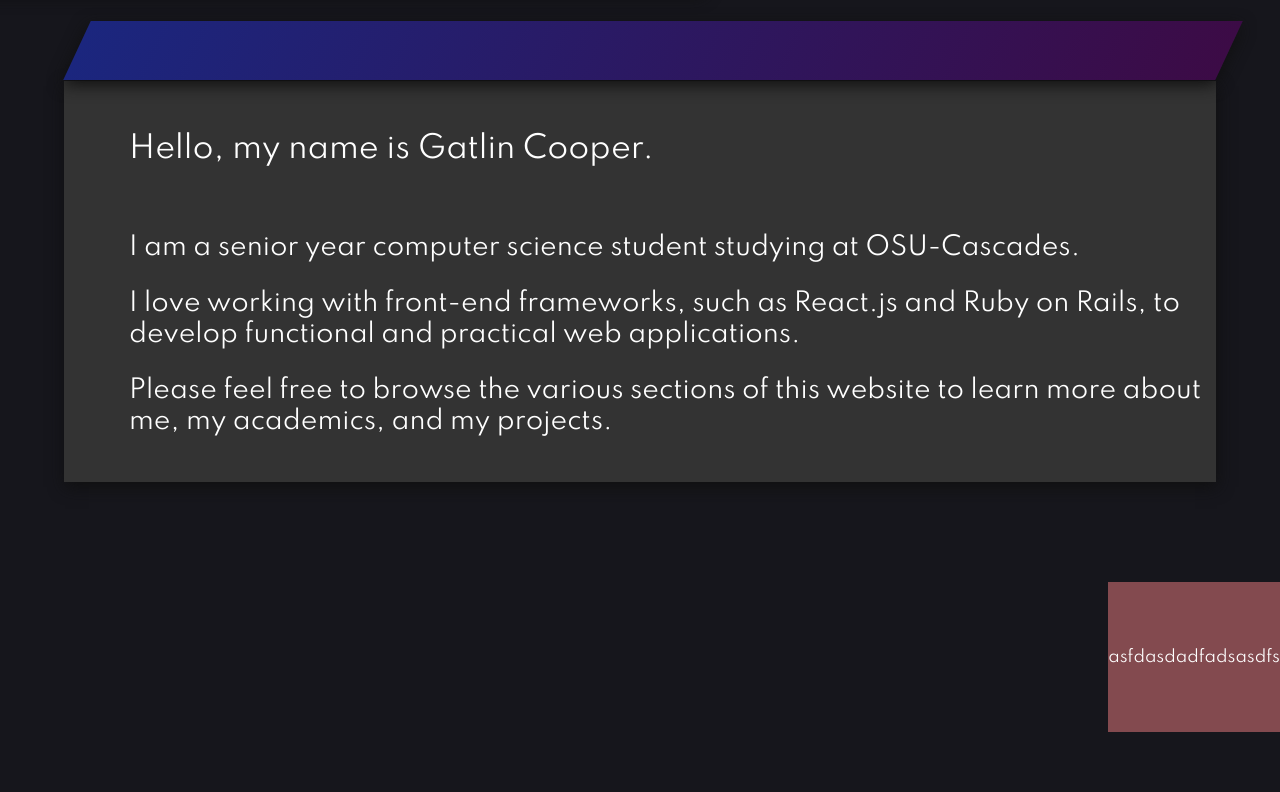
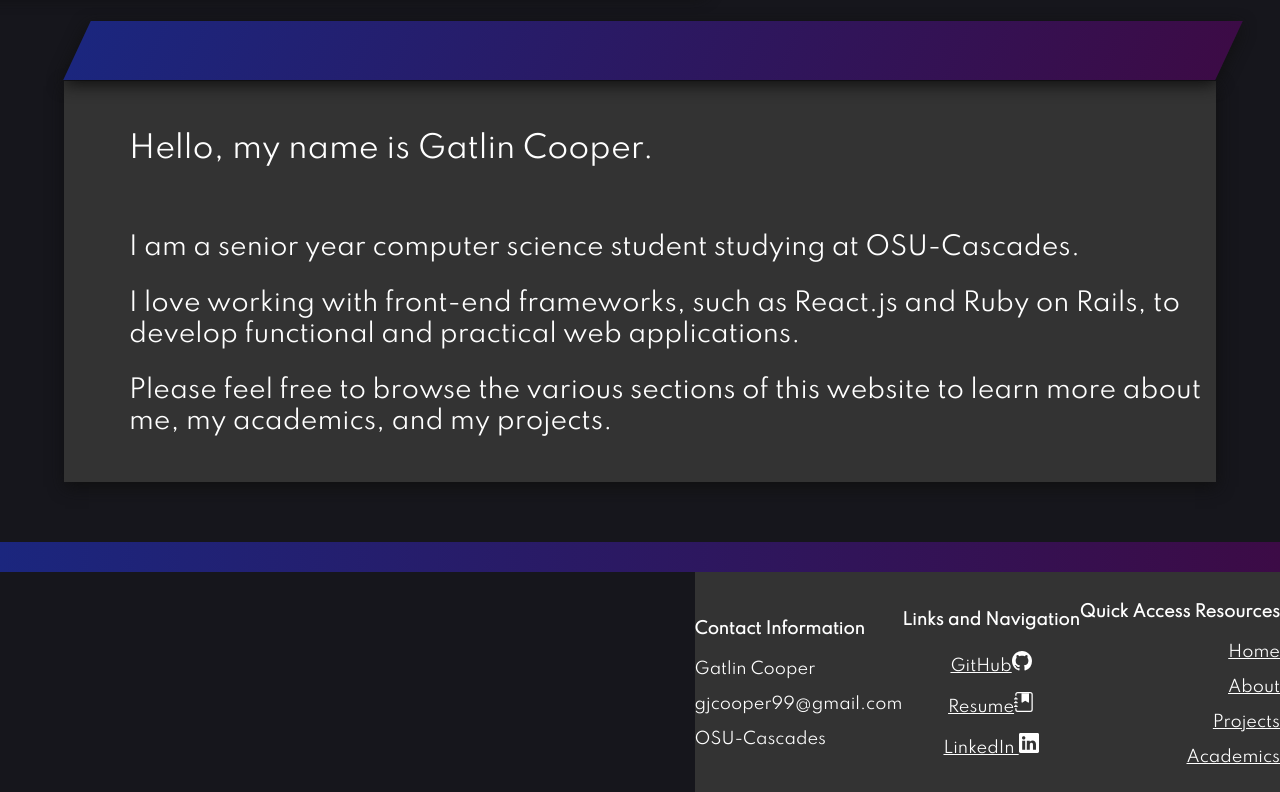
Before and after one commit to cooperphyz/portfolio, a React (Create React App) app: page / in a window 1280 px wide. Shown: the part 921-1713 px from the top of the page. Before the commit the page ends 1653 px from the top, so only its background shows below. Built offline with nearby package versions, Linux system fonts and the light colour scheme.

Commit message:
Finished Footer
Included content and styled complete

```diff
--- a/src/components/footer/Footer.css
+++ b/src/components/footer/Footer.css
@@ -1,8 +1,13 @@
+body {
+  font-family: "Spartan";
+}
+
 .footer-content {
+  font-family: "Spartan";
   z-index: 50;
   color: white;
-  background-color: #834a4f;
-  height: 150px;
+  background: #333333;
+  height: 220px;
   width: 100%;
   display: flex;
   justify-content: space-around;
@@ -17,6 +22,30 @@
   justify-content: space-around;
 }
 
-.footer-col3 {
-  padding-right: 100px;
+.footer-col1-list,
+.footer-col2-list,
+.footer-col3-list {
+  padding: 0px;
+  vertical-align: middle;
+  text-decoration: none;
 }
+
+.footer-col2-list a,
+.footer-col2-list p {
+  color: white;
+  text-align: center;
+}
+
+.footer-col3-list a,
+.footer-col3-list p {
+  color: white;
+  text-align: right;
+}
+
+.footer-topdecoration {
+  transform: translateY(130px);
+  height: 30px;
+  background: linear-gradient(90deg, #1b267e 0%, #3c0b46 100%);
+  content: "";
+  bottom: 20px;
+}
--- a/src/components/footer/Footer.js
+++ b/src/components/footer/Footer.js
@@ -1,22 +1,42 @@
 import React from 'react'
-// eslint-disable-next-line
 import './Footer.css'
+import { GoMarkGithub } from "react-icons/go";
+import { BsLinkedin, BsFillJournalBookmarkFill } from "react-icons/bs"
 
 const Footer = () => {
   return (
+    <div>
+      <div className='footer-topdecoration'/>
     <footer className='flex-wrapper'>
     <div className='footer-content'>
       <div className='footer-col1'>
-asfdasd
+        <h4 className='footer-col1-head'>Contact Information</h4>
+        <ul className='footer-col1-list'>
+          <p>Gatlin Cooper</p>
+          <p>gjcooper99@gmail.com</p>
+          <p>OSU-Cascades</p>
+        </ul>
       </div>
       <div className='footer-col2'>
-adfads
+        <h4 className='footer-col2-head'>Links and Navigation</h4>
+        <ul className='footer-col2-list'>
+        <p><a href="https://github.com/cooperphyz">GitHub</a><GoMarkGithub size={20}/></p>
+        <p><a href="https://www.linkedin.com/in/gatlin-cooper/">Resume</a><BsFillJournalBookmarkFill size={20}/></p>
+        <p><a href="https://www.linkedin.com/in/gatlin-cooper/">LinkedIn </a><BsLinkedin size={20}/></p>
+        </ul>
       </div>
-      <div className='footer-col2'>
-asdfs
+      <div className='footer-col3'>
+       <h4 className='footer-col3-head'>Quick Access Resources</h4>
+       <ul className='footer-col3-list'>
+        <p><a href="/">Home</a></p>
+        <p><a href="/about">About</a></p>
+        <p><a href="/projects">Projects</a></p>
+        <p><a href="/academics">Academics</a></p>
+        </ul>
       </div>
     </div>
     </footer>
+    </div>
   )
 }
 
--- a/src/components/home/Home.css
+++ b/src/components/home/Home.css
@@ -42,5 +42,5 @@ body {
 footer {
   color: white;
   justify-self: flex-end;
-  margin-top: 150px;
+  margin-top: 130px;
 }
--- a/src/components/home/Home.js
+++ b/src/components/home/Home.js
@@ -5,7 +5,6 @@ import SlantedBanner from './SlantedBanner';
 import Footer from '../footer/Footer';
 import './Home.css';
 import ParagraphContentPanel from '../miscellaneous/ParagraphContentPanel';
-import StickyFooter from 'react-sticky-footer';
 
 const Home = () => {
   return (
```
